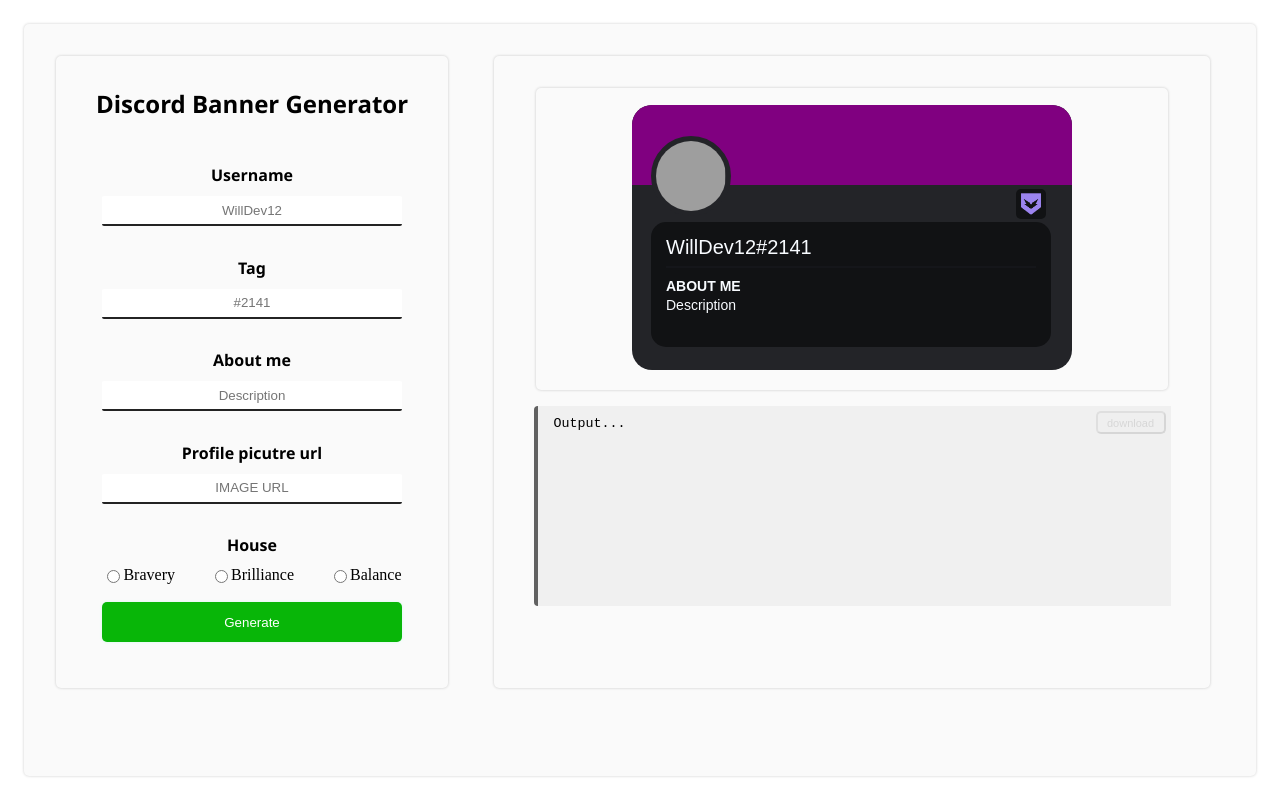
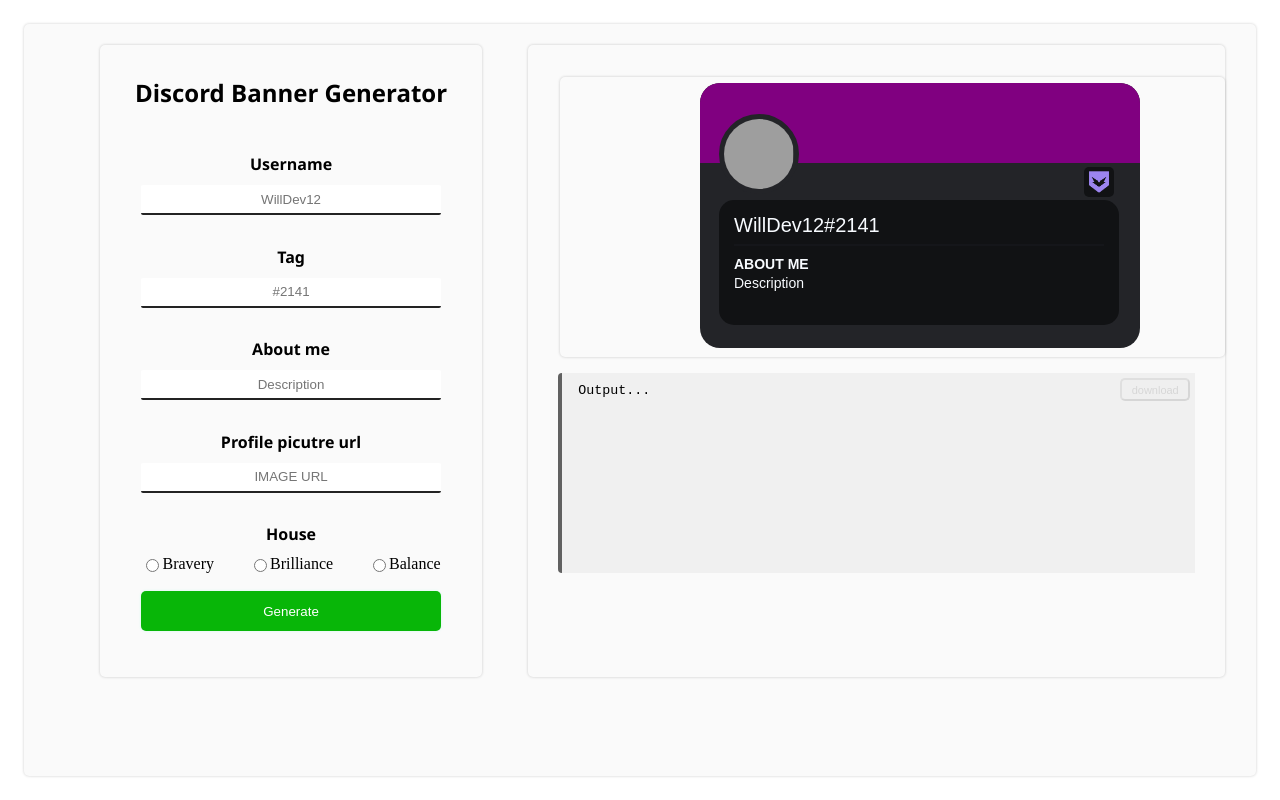
Before and after one commit to WillDev12/Discord-Readme-Banners, a plain HTML site: page index.html in a window 1280 px wide. Drawn offline with Linux system fonts and the light colour scheme; grey boxes are pictures that could not be loaded.

Commit message:
Update style.css

```diff
--- a/src/site/style.css
+++ b/src/site/style.css
@@ -15,6 +15,13 @@
 
     display: flex;
     justify-content: center;
+
+}
+
+.container {
+
+    padding: 5px;
+    padding-left: 60px;
 
 }
 
```
